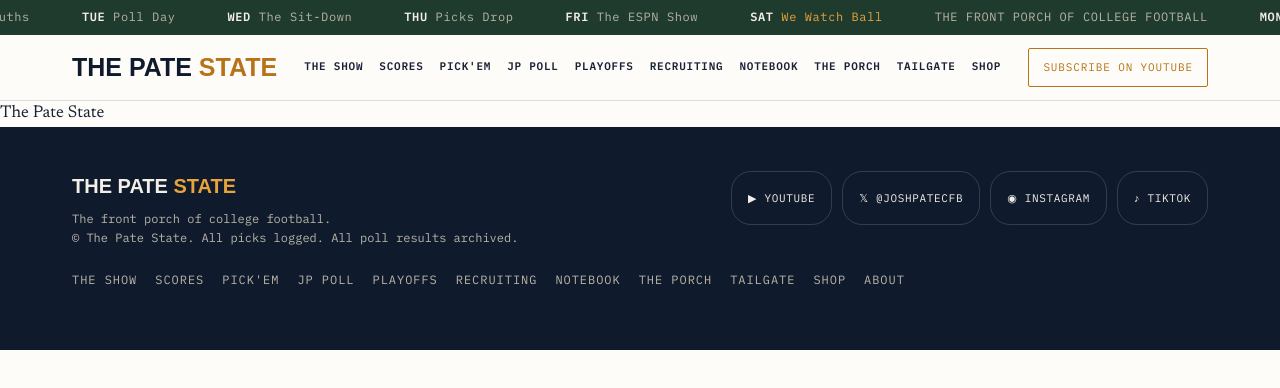
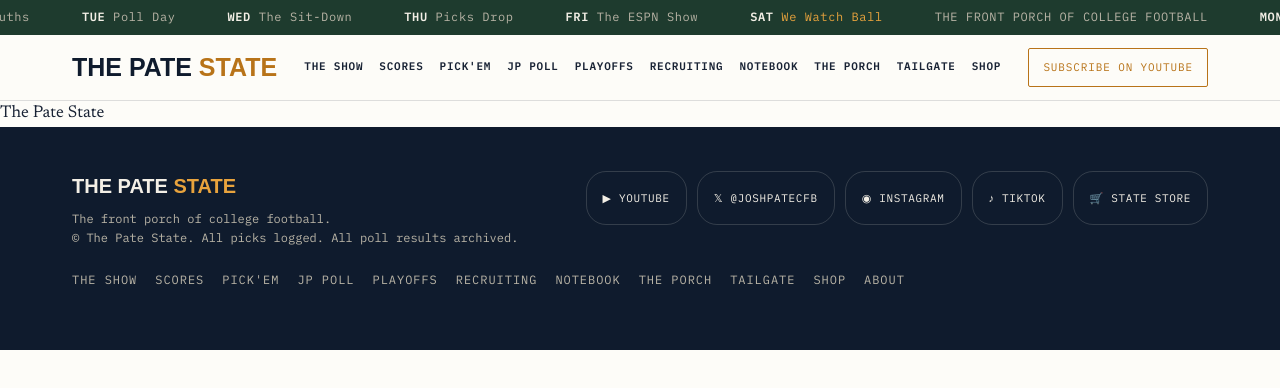
Before and after one commit to thepatestate/thepatestate, a Next.js app: page / in a window 1280 px wide. Shown: the top 388 px of the page. Built offline with nearby package versions, Linux system fonts and the light colour scheme; a web font is replaced by a local one.

Commit message:
fix: add merch link to footer social row

```diff
--- a/components/Footer.tsx
+++ b/components/Footer.tsx
@@ -21,6 +21,7 @@ const SOCIAL = [
   { href: SOCIAL_LINKS.x, label: "𝕏 @JOSHPATECFB" },
   { href: SOCIAL_LINKS.instagram, label: "◉ INSTAGRAM" },
   { href: SOCIAL_LINKS.tiktok, label: "♪ TIKTOK" },
+  { href: SOCIAL_LINKS.merch, label: "🛒 STATE STORE" },
 ];
 
 const pillStyle: CSSProperties = {
```
